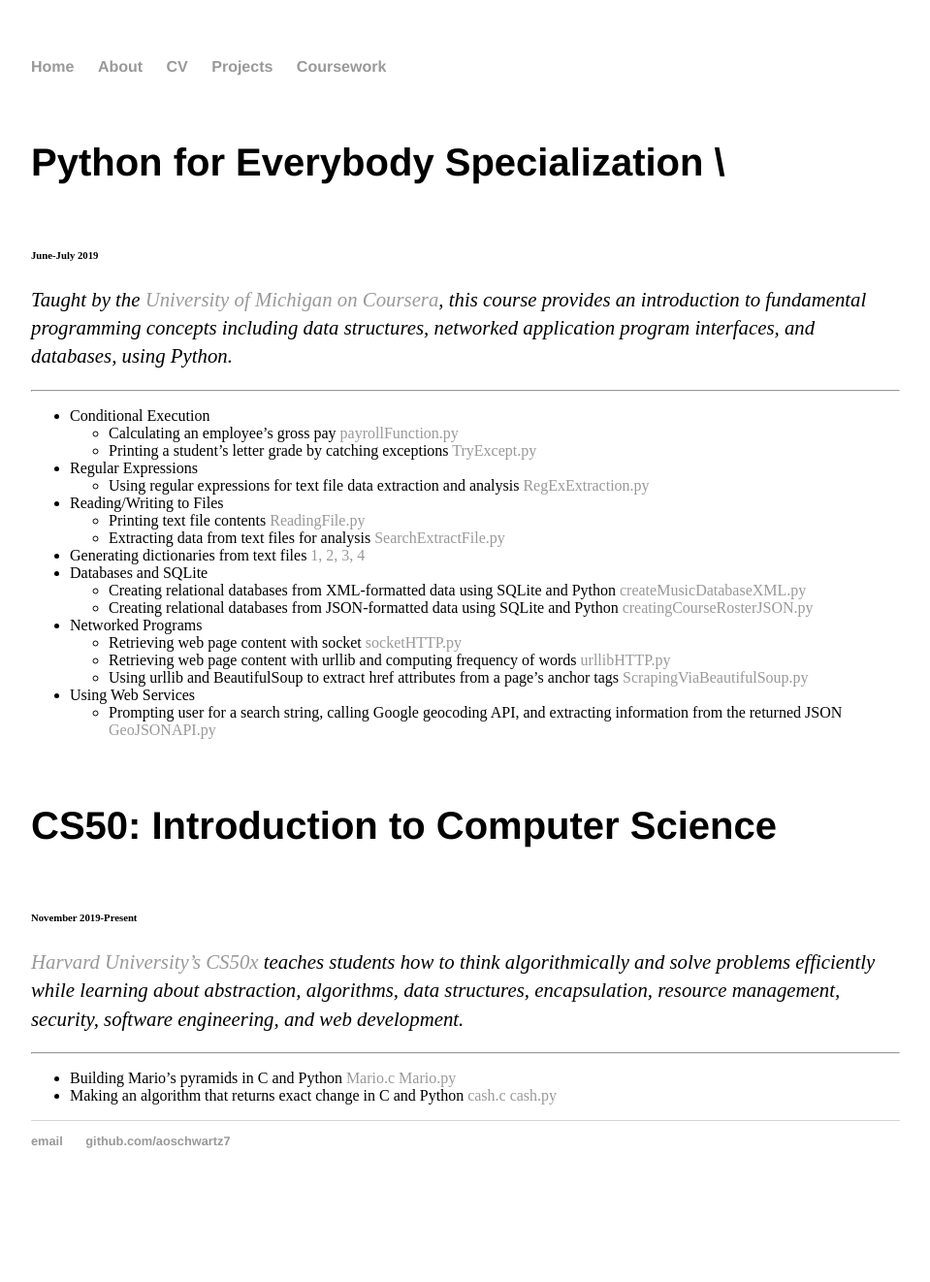
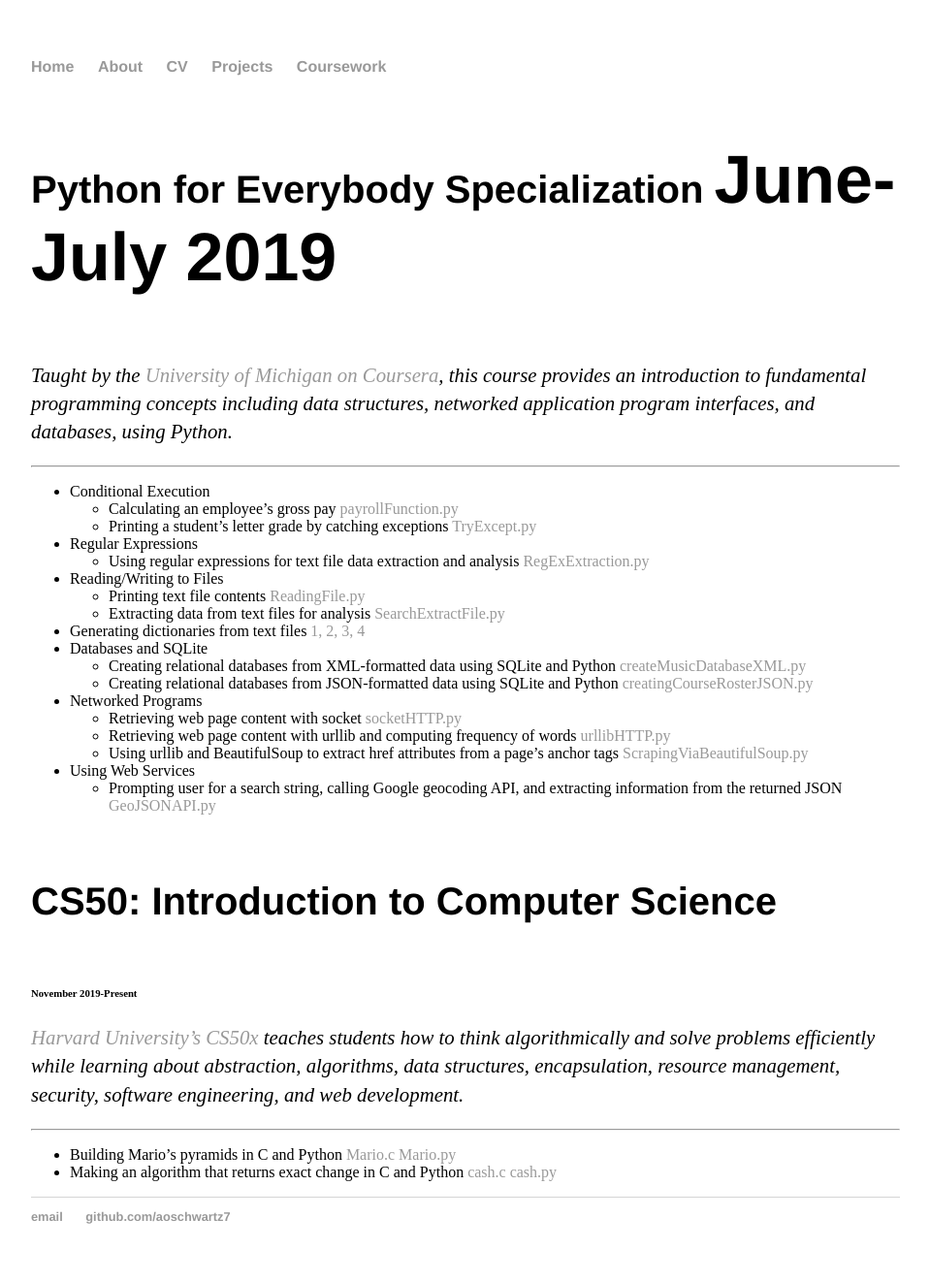
Before and after one commit to aoschwartz7/aoschwartz7.github.io, a Jekyll site: the page built from site/coursework.md, in a window 1280 px wide. Shown: the whole page at 97% size, without its empty margins (160-1119 px from the left). Built offline with Jekyll 4.4.1, drawn with Linux system fonts in a browser that asks for light colours; before the commit the page ends 1244 px from its top, so only the background shows below that.

Commit message:
formatting

```diff
--- a/css/main.css
+++ b/css/main.css
@@ -40,6 +40,12 @@
     font-family:'Helvetica', 'Arial', 'Sans-Serif';
 }
 
+.header-date {
+  text-indent: 40px;
+  font-size: 1.75em;
+  font-family:'Helvetica', 'Arial', 'Sans-Serif';
+}
+
 p {
     font-size: 1.3em;
     line-height: 1.4em;
--- a/site/coursework.md
+++ b/site/coursework.md
@@ -2,8 +2,7 @@
 layout: default
 title: Alec
 ---
-##### Python for Everybody Specialization \
-###### June-July 2019
+##### Python for Everybody Specialization <text class="header-date">June-July 2019</text>
 *Taught by the [University of Michigan on Coursera](https://www.coursera.org/specializations/python), this course provides an introduction to fundamental programming concepts including data structures, networked application program interfaces, and databases, using Python.*
 
 -----------------------
```
